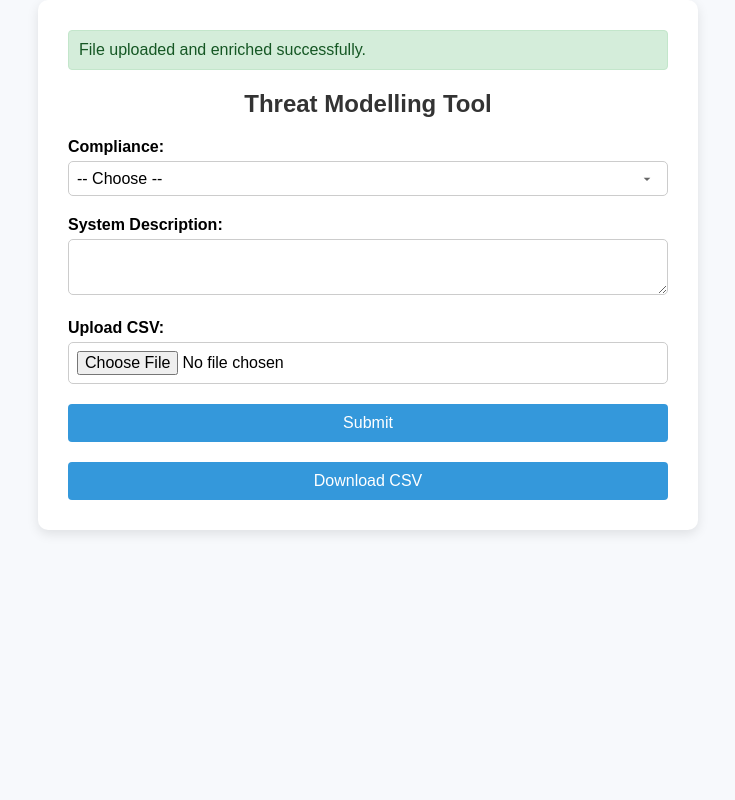
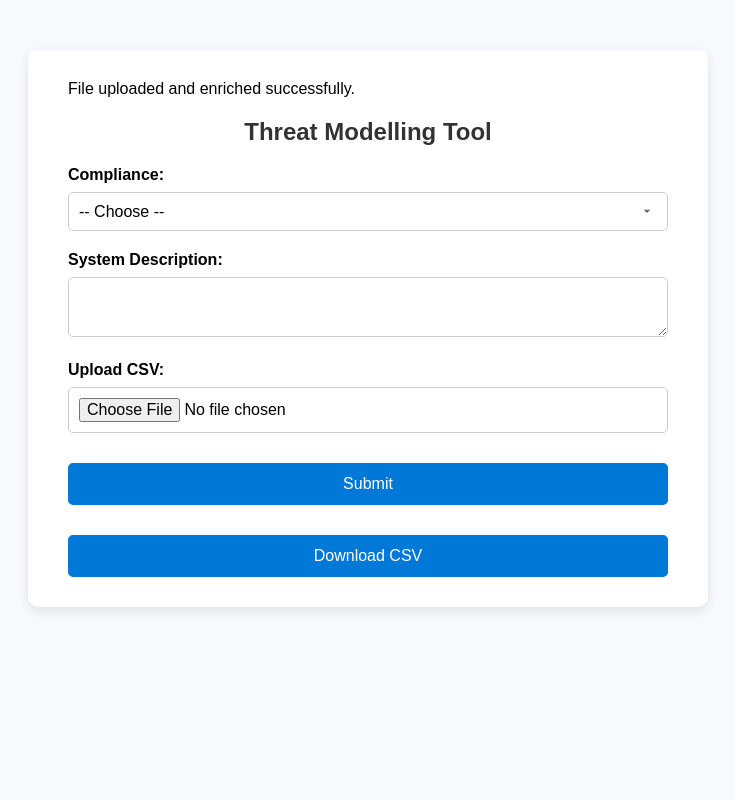
Before and after one commit to DhruviSutariya36/tmtcopilot-ui, a Flask app: template templates/form.html in a window 1280 px wide. Shown: the whole page, without its empty margins (272-1007 px from the left). Run offline with Flask 3, Linux system fonts and the light colour scheme; the template is opened without the code that fills it: most values are stand-ins (such as "Sample title", 1, 10 or a date in 2020).

Commit message:
refactored code

```diff
--- a/app.py
+++ b/app.py
@@ -1,18 +1,13 @@
 from io import BytesIO
-import tempfile
-from urllib.parse import quote_plus
 from flask import Flask, request, render_template, flash, redirect, send_file, url_for
-from azure.storage.blob import BlobServiceClient
 from werkzeug.utils import secure_filename
+import requests
 import os
-import requests
+from config import Config
 
 app = Flask(__name__)
-app.secret_key = "dev-secret-key"
+app.config.from_object(Config)
 
-# Azure config
-PARSE_FUNCTION_URL = "https://dev-tmtcopilot-func-bedma3g8buhnczbj.centralindia-01.azurewebsites.net/api/process?"
-AZURE_DOWNLOAD_FUNCTION_URL = "https://dev-tmtcopilot-func-bedma3g8buhnczbj.centralindia-01.azurewebsites.net/api/download-csv"
 
 @app.route("/", methods=["GET", "POST"])
 def index():
@@ -39,7 +34,7 @@ def index():
                 "compliance": category
             }
 
-            response = requests.post(PARSE_FUNCTION_URL, data=data, files=files)
+            response = requests.post(app.config["PARSE_FUNCTION_URL"], data=data, files=files)
 
             try:
                 result = response.json()
@@ -48,7 +43,11 @@ def index():
                 return redirect(request.url)
 
             if response.status_code == 200:
-                return render_template("form.html", result=result)
+                return render_template(
+                    "form.html",
+                    result=result,
+                    download_url=url_for("download"),
+                )
             else:
                 flash(result.get("error", "Something went wrong."))
                 return redirect(request.url)
@@ -57,7 +56,8 @@ def index():
             flash(f"Upload error: {e}")
             return redirect(request.url)
 
-    return render_template("form.html")
+    return render_template("form.html", download_url=url_for("download"))
+
 
 @app.route("/download", methods=["GET"])
 def download():
@@ -73,7 +73,7 @@ def download():
     }
 
     try:
-        response = requests.get(AZURE_DOWNLOAD_FUNCTION_URL, params=params)
+        response = requests.get(app.config["AZURE_DOWNLOAD_FUNCTION_URL"], params=params)
 
         if response.status_code == 200:
             return send_file(
@@ -83,11 +83,15 @@ def download():
                 mimetype="text/csv"
             )
         else:
-            flash(f"Download failed. Status code: {response.status_code}. Response: {response.text}", "error")
+            flash(
+                f"Download failed. Status code: {response.status_code}. Response: {response.text}",
+                "error"
+            )
             return redirect(url_for("index"))
     except Exception as e:
         flash(f"Error during download: {e}", "error")
         return redirect(url_for("index"))
 
+
 if __name__ == "__main__":
     app.run(debug=True)
--- a/static/css/style.css
+++ b/static/css/style.css
@@ -25,7 +25,6 @@ form label {
     font-weight: bold;
 }
 
-/* Shared style for inputs, textareas, and select */
 textarea,
 input[type="file"],
 select {
@@ -39,7 +38,6 @@ select {
     box-sizing: border-box;
 }
 
-/* Enhance dropdown arrow */
 select {
     appearance: none;
     -webkit-appearance: none;
@@ -51,7 +49,6 @@ select {
     cursor: pointer;
 }
 
-/* Focus state for all form fields */
 textarea:focus,
 input[type="file"]:focus,
 select:focus {
@@ -60,7 +57,6 @@ select:focus {
     box-shadow: 0 0 0 2px rgba(0, 120, 215, 0.2);
 }
 
-/* Button styling */
 button, .button {
     display: block;
     margin-top: 30px;
--- a/templates/form.html
+++ b/templates/form.html
@@ -2,94 +2,11 @@
 <html>
 <head>
     <title>Upload Form</title>
+    <!-- Load CSS dynamically -->
     <link rel="stylesheet" href="{{ url_for('static', filename='css/style.css') }}">
     <style>
         body {
             font-family: Arial, sans-serif;
-        }
-
-        .container {
-            max-width: 600px;
-            margin: 0 auto;
-            padding: 30px;
-        }
-
-        h2 {
-            text-align: center;
-        }
-
-        form {
-            margin-top: 20px;
-        }
-
-        label {
-            display: block;
-            margin-top: 15px;
-        }
-
-        input[type="file"],
-        textarea,
-        select {
-            width: 100%;
-            padding: 8px;
-            margin-top: 5px;
-        }
-
-        button {
-            margin-top: 20px;
-            padding: 10px 15px;
-            background-color: #3498db;
-            color: white;
-            border: none;
-            cursor: pointer;
-            border-radius: 4px;
-        }
-
-        .flash-error {
-            background-color: #f8d7da;
-            color: #721c24;
-            border: 1px solid #f5c6cb;
-            padding: 10px;
-            border-radius: 4px;
-            margin-bottom: 20px;
-        }
-
-        .alert-success {
-            position: relative;
-            color: #155724;
-            background-color: #d4edda;
-            border: 1px solid #c3e6cb;
-            padding: 10px;
-            border-radius: 4px;
-            margin-bottom: 20px;
-        }
-
-        /* Centered full-screen spinner */
-        .spinner-overlay {
-            display: none;
-            position: fixed;
-            top: 0;
-            left: 0;
-            width: 100vw;
-            height: 100vh;
-            background-color: rgba(255, 255, 255, 0.8);
-            z-index: 9999;
-            justify-content: center;
-            align-items: center;
-        }
-
-        .spinner {
-            border: 6px solid #f3f3f3;
-            border-top: 6px solid #3498db;
-            border-radius: 50%;
-            width: 50px;
-            height: 50px;
-            animation: spin 1s linear infinite;
-        }
-
-        @keyframes spin {
-            0% { transform: rotate(0deg); }
-            100% { transform: rotate(360deg); }
         }
     </style>
 
@@ -141,8 +58,8 @@
 
         <!-- Download section -->
         {% if result and result.enriched_blob_url %}
-            <form method="get" action="/download">
-                <input type="hidden" name="blob_url" value="{{  result.enriched_blob_url }}">
+            <form method="get" action="{{ download_url }}">
+                <input type="hidden" name="blob_url" value="{{ result.enriched_blob_url }}">
                 <button type="submit">Download CSV</button>
             </form>
         {% elif result %}
```
Also changed, not shown: config.py (added, +15 -0 lines).
